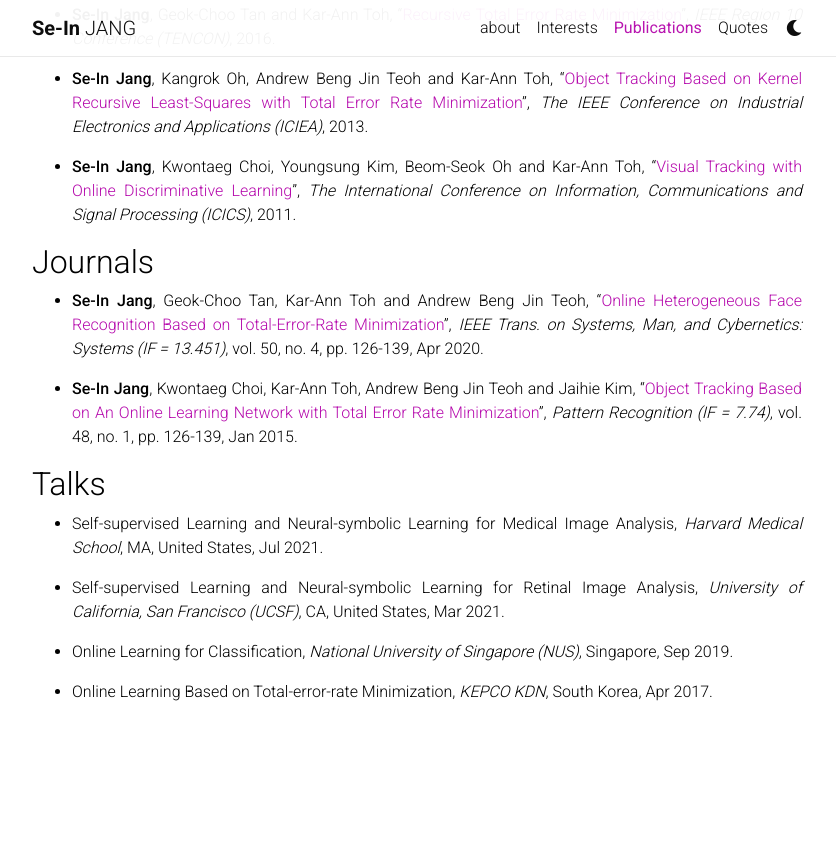
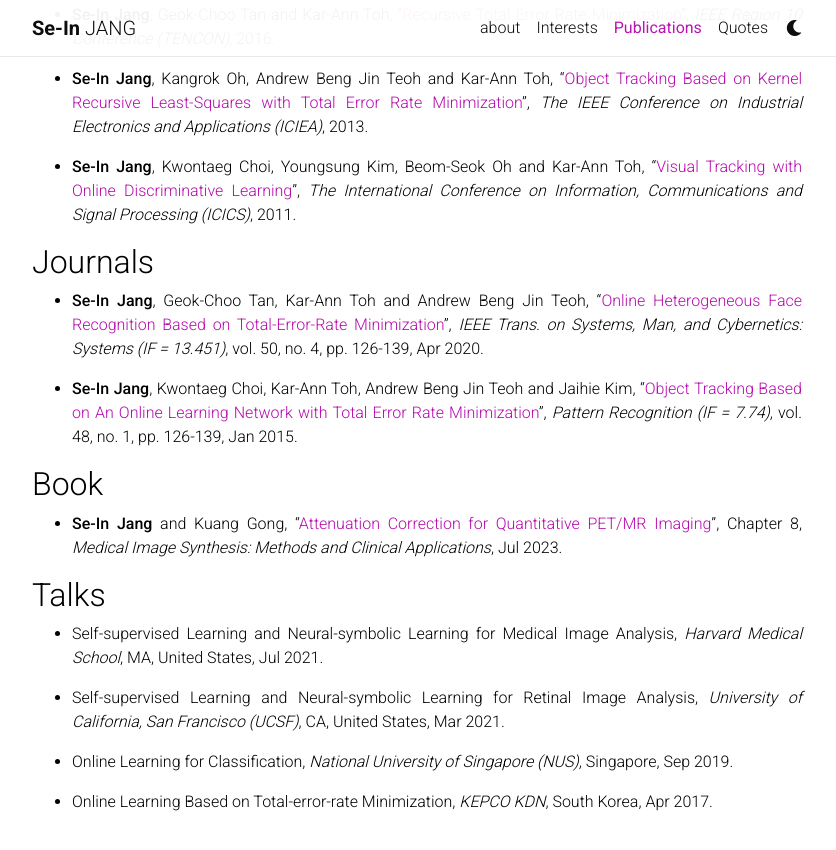
Before and after one commit to sijang/sijang.github.io, a Jekyll site: the page built from _pages/publications.md, in a window 1280 px wide and 900 px high, scrolled down 1303 px. Shown: the top 850 px of the window, without its empty margins (223-1059 px from the left). Built offline with Jekyll 4.4.1, drawn with Linux system fonts in a browser that asks for light colours; nearby versions of some CDN libraries; a style sheet for code colours, icons or effects is not loaded; before the commit the page ends 2093 px from its top, so only the background shows below that.

Commit message:
Update publications.md

```diff
--- a/_pages/publications.md
+++ b/_pages/publications.md
@@ -68,6 +68,10 @@ nav: true
 - **Se-In Jang**, Kwontaeg Choi, Kar-Ann Toh, Andrew Beng Jin Teoh and Jaihie Kim, "[Object Tracking Based on An Online Learning Network with Total Error Rate Minimization](https://doi.org/10.1016/j.patcog.2014.07.020){:target="_blank"}", *Pattern Recognition (IF = 7.74)*, vol. 48, no. 1, pp. 126-139, Jan 2015.
 {: style="text-align: justify"}
 
+## Book
+- **Se-In Jang** and Kuang Gong, "[Attenuation Correction for Quantitative PET/MR Imaging](https://www.routledge.com/Medical-Image-Synthesis-Methods-and-Clinical-Applications/Yang/p/book/9781032152844){:target="_blank"}", Chapter 8, *Medical Image Synthesis: Methods and Clinical Applications*, Jul 2023.
+{: style="text-align: justify"}
+
 
 ## Talks
 - Self-supervised Learning and Neural-symbolic Learning for Medical Image Analysis, *Harvard Medical School*, MA, United States, Jul 2021.
```
